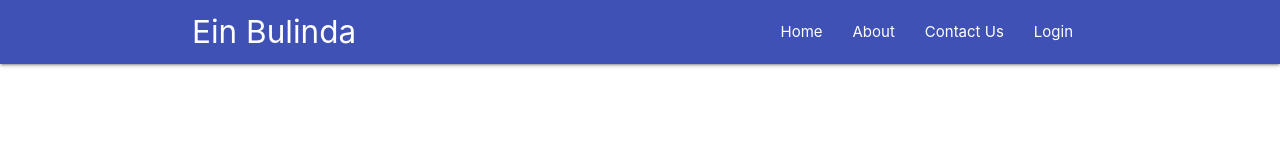
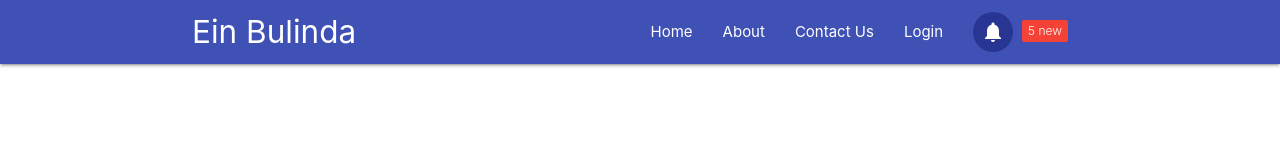
Before and after one commit to einbulinda/materialize, a plain HTML site: page index.html in a window 1280 px wide. Drawn offline with nearby package versions, Linux system fonts and the light colour scheme.

Commit message:
notification with a badge

```diff
--- a/index.html
+++ b/index.html
@@ -13,7 +13,13 @@
       rel="stylesheet"
       href="https://cdnjs.cloudflare.com/ajax/libs/materialize/1.0.0/css/materialize.min.css"
     />
-    <style></style>
+    <style>
+      nav .badge {
+        position: relative;
+        top: 20px;
+        right: 20px;
+      }
+    </style>
 
     <title>Materialize CSS</title>
   </head>
@@ -29,6 +35,12 @@
           <li><a href="">About</a></li>
           <li><a href="">Contact Us</a></li>
           <li><a href="">Login</a></li>
+          <li>
+            <a href="" class="btn-floating indigo darken-3 z-depth-0">
+              <i class="material-icons">notifications</i>
+            </a>
+          </li>
+          <li><span class="badge white-text red new">5</span></li>
         </ul>
       </div>
     </nav>
```
